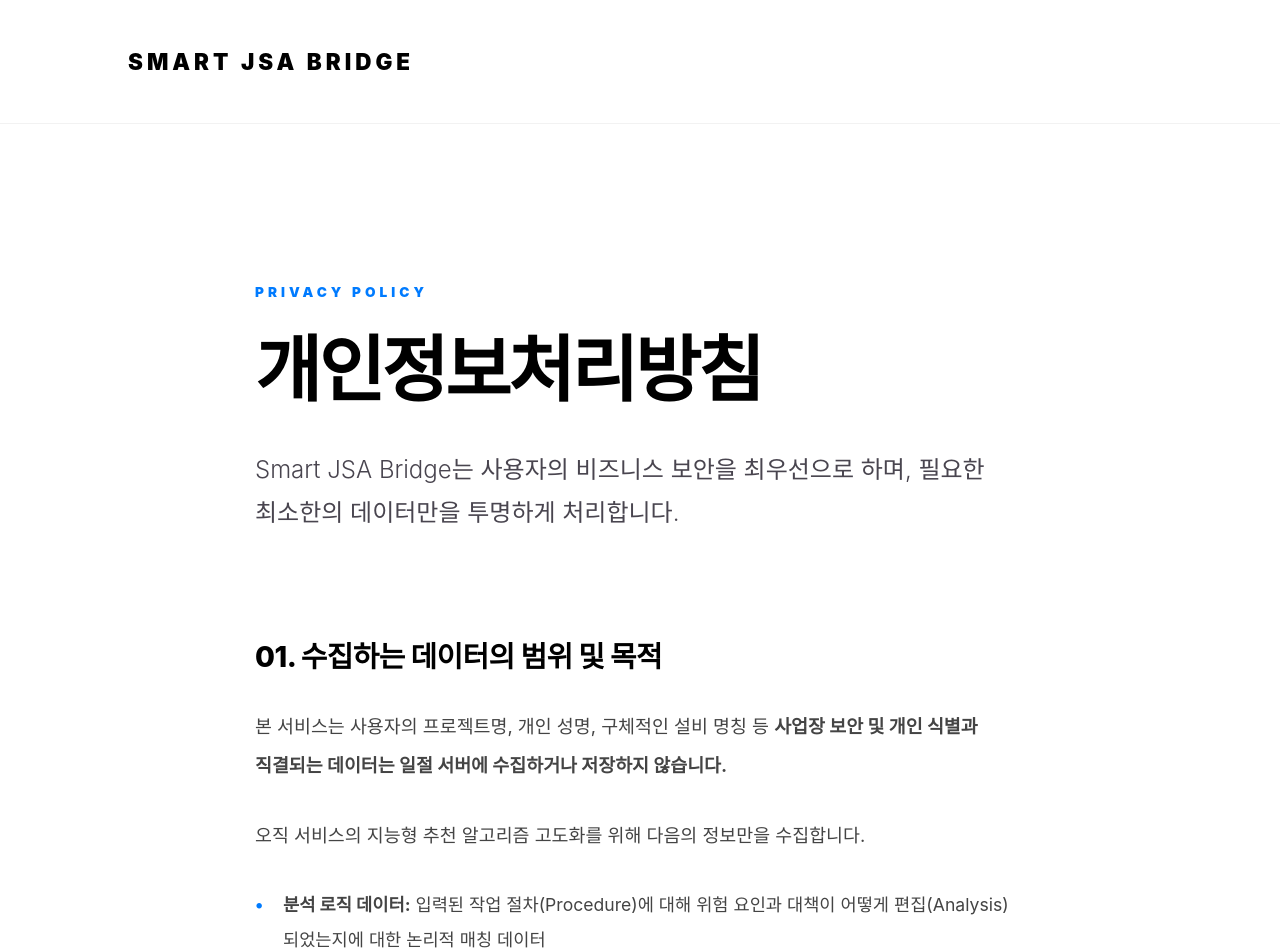
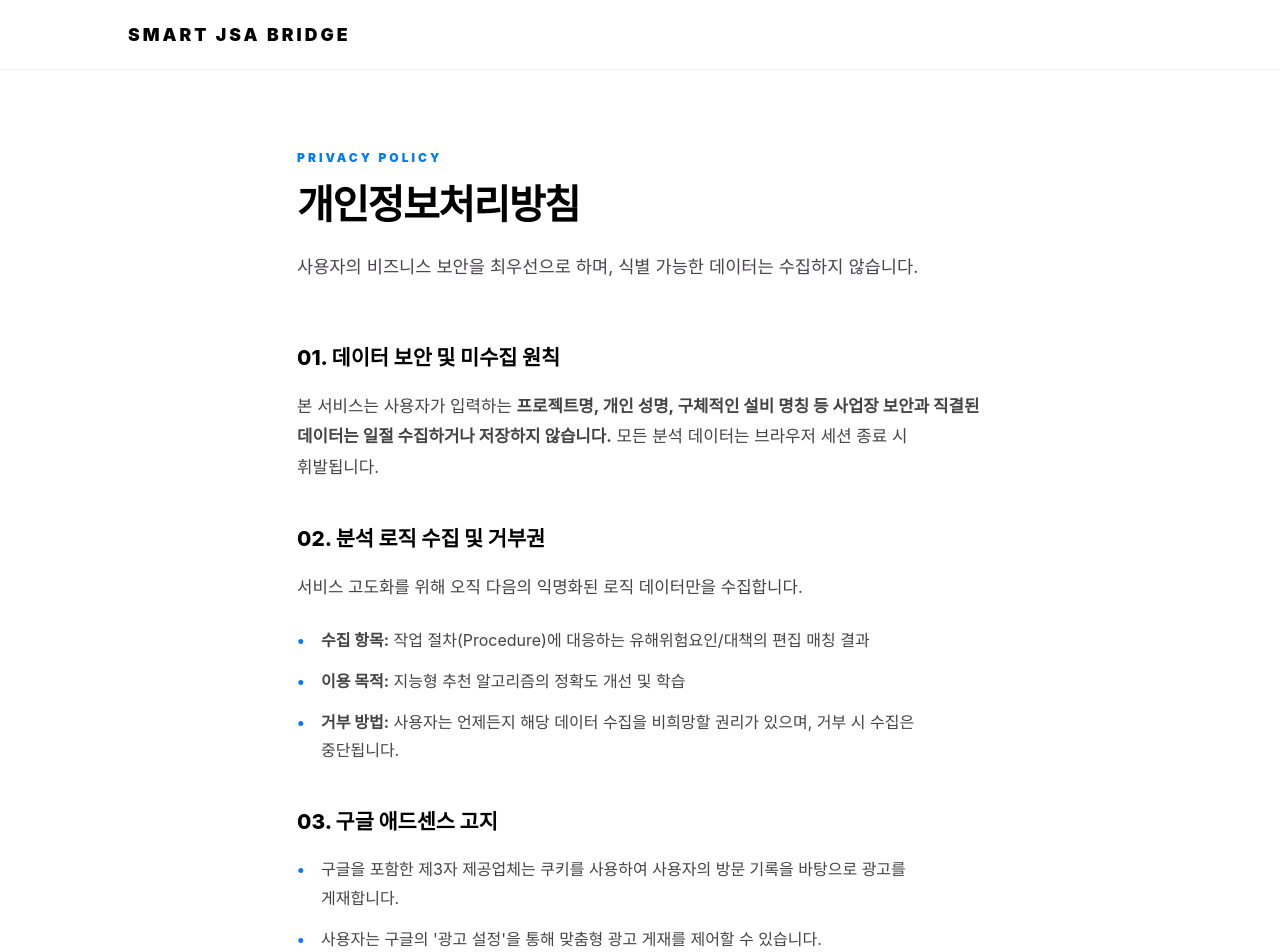
Before and after one commit to hanghanghu716-dotcom/smart-jsa-bridge, a React (Vite) app: page /privacy in a window 1280 px wide. Shown: the top 952 px of the page. Built offline with nearby package versions, Linux system fonts and the light colour scheme; a web font is replaced by a local one.

Commit message:
Add files via upload

```diff
--- a/src/pages/Privacy.jsx
+++ b/src/pages/Privacy.jsx
@@ -13,33 +13,24 @@ export default function Privacy() {
         <div style={styles.container}>
           <span style={styles.tag}>PRIVACY POLICY</span>
           <h2 style={styles.heading}>개인정보처리방침</h2>
-          <p style={styles.subHeading}>Smart JSA Bridge는 사용자의 비즈니스 보안을 최우선으로 하며, 필요한 최소한의 데이터만을 투명하게 처리합니다.</p>
+          <p style={styles.subHeading}>사용자의 비즈니스 보안을 최우선으로 하며, 식별 가능한 데이터는 수집하지 않습니다.</p>
 
           <div style={styles.articleSection}>
-            <h3 style={styles.articleH3}>01. 수집하는 데이터의 범위 및 목적</h3>
-            <p style={styles.articleP}>본 서비스는 사용자의 프로젝트명, 개인 성명, 구체적인 설비 명칭 등 <strong>사업장 보안 및 개인 식별과 직결되는 데이터는 일절 서버에 수집하거나 저장하지 않습니다.</strong></p>
-            <p style={styles.articleP}>오직 서비스의 지능형 추천 알고리즘 고도화를 위해 다음의 정보만을 수집합니다.</p>
+            <h3 style={styles.articleH3}>01. 데이터 보안 및 미수집 원칙</h3>
+            <p style={styles.articleP}>본 서비스는 사용자가 입력하는 <strong>프로젝트명, 개인 성명, 구체적인 설비 명칭 등 사업장 보안과 직결된 데이터는 일절 수집하거나 저장하지 않습니다.</strong> 모든 분석 데이터는 브라우저 세션 종료 시 휘발됩니다.</p>
+
+            <h3 style={styles.articleH3}>02. 분석 로직 수집 및 거부권</h3>
+            <p style={styles.articleP}>서비스 고도화를 위해 오직 다음의 익명화된 로직 데이터만을 수집합니다.</p>
             <ul style={styles.listWrapper}>
-              <li style={styles.listItem}><span style={styles.listBullet}>•</span> <strong>분석 로직 데이터:</strong> 입력된 작업 절차(Procedure)에 대해 위험 요인과 대책이 어떻게 편집(Analysis)되었는지에 대한 논리적 매칭 데이터</li>
-              <li style={styles.listItem}><span style={styles.listBullet}>•</span> <strong>수집 목적:</strong> 유사 작업에 대한 더 정확한 안전 대책 추천 엔진 학습</li>
-              <li style={styles.listItem}><span style={styles.listBullet}>•</span> <strong>사용자 제어권:</strong> 이용자는 설정 메뉴를 통해 해당 로직 데이터의 수집 여부를 언제든지 거부(Opt-out)할 수 있습니다.</li>
+              <li style={styles.listItem}><span style={styles.listBullet}>•</span> <strong>수집 항목:</strong> 작업 절차(Procedure)에 대응하는 유해위험요인/대책의 편집 매칭 결과</li>
+              <li style={styles.listItem}><span style={styles.listBullet}>•</span> <strong>이용 목적:</strong> 지능형 추천 알고리즘의 정확도 개선 및 학습</li>
+              <li style={styles.listItem}><span style={styles.listBullet}>•</span> <strong>거부 방법:</strong> 사용자는 언제든지 해당 데이터 수집을 비희망할 권리가 있으며, 거부 시 수집은 중단됩니다.</li>
             </ul>
 
-            <h3 style={styles.articleH3}>02. 구글 애드센스 및 제3자 쿠키 고지</h3>
-            <p style={styles.articleP}>본 서비스는 구글(Google)에서 제공하는 광고 서비스인 '애드센스'를 이용합니다.</p>
+            <h3 style={styles.articleH3}>03. 구글 애드센스 고지</h3>
             <ul style={styles.listWrapper}>
-              <li style={styles.listItem}><span style={styles.listBullet}>•</span> 구글을 포함한 제3자 제공업체는 쿠키를 사용하여 사용자의 이전 방문 기록을 바탕으로 광고를 게재합니다.</li>
-              <li style={styles.listItem}><span style={styles.listBullet}>•</span> 사용자는 구글의 '광고 설정' 페이지를 방문하여 맞춤형 광고 게재를 중단할 수 있습니다.</li>
-            </ul>
-
-            <h3 style={styles.articleH3}>03. 데이터의 보유 및 보안 조치</h3>
-            <p style={styles.articleP}>수집된 분석 로직 데이터는 식별 불가능한 형태로 암호화되어 관리되며, 서비스 개선 목적이 달성된 후 즉시 파기됩니다. 브라우저 세션 내에서 처리되는 임시 프로젝트 데이터는 리포트 생성 종료 시 서버에 남지 않고 소멸됩니다.</p>
-
-            <h3 style={styles.articleH3}>04. 개인정보 보호책임자</h3>
-            <p style={styles.articleP}>문의사항이 있으신 경우 다음의 담당자에게 연락해 주시기 바랍니다.</p>
-            <ul style={styles.listWrapper}>
-              <li style={styles.listItem}><span style={styles.listBullet}>•</span> <strong>담당자:</strong> yizuno</li>
-              <li style={styles.listItem}><span style={styles.listBullet}>•</span> <strong>이메일:</strong> yizuno9@naver.com</li>
+              <li style={styles.listItem}><span style={styles.listBullet}>•</span> 구글을 포함한 제3자 제공업체는 쿠키를 사용하여 사용자의 방문 기록을 바탕으로 광고를 게재합니다.</li>
+              <li style={styles.listItem}><span style={styles.listBullet}>•</span> 사용자는 구글의 '광고 설정'을 통해 맞춤형 광고 게재를 제어할 수 있습니다.</li>
             </ul>
           </div>
         </div>
@@ -50,38 +41,42 @@ export default function Privacy() {
   );
 }
 
-// 스타일은 하단 공통 정의 참고
 const styles = {
+  /* 레이아웃: 여백 압축 */
   wrapper: { backgroundColor: '#fff', color: '#1c1b1f', minHeight: '100vh', display: 'flex', flexDirection: 'column' },
-  header: { padding: '3rem 10%', borderBottom: '1px solid #f2f2f2' },
-  logo: { fontSize: '1.4rem', fontWeight: '900', letterSpacing: '4px', textTransform: 'uppercase', color: '#000', cursor: 'pointer' },
+  header: { padding: '1.5rem 10%', borderBottom: '1px solid #f2f2f2' },
+  logo: { fontSize: '1.1rem', fontWeight: '900', letterSpacing: '3px', textTransform: 'uppercase', color: '#000', cursor: 'pointer' },
 
-  contentSection: { padding: '160px 0', flex: 1 },
-  container: { maxWidth: '850px', margin: '0 auto', padding: '0 40px' },
+  /* 콘텐츠 섹션: 상하 패딩을 80px로 대폭 축소 (기존 160px) */
+  contentSection: { padding: '80px 0', flex: 1 },
+  container: { maxWidth: '750px', margin: '0 auto', padding: '0 32px' },
 
-  tag: { color: '#007bff', fontWeight: '900', fontSize: '0.85rem', letterSpacing: '4px', textTransform: 'uppercase', marginBottom: '32px', display: 'block' },
-  heading: { fontSize: '4.5rem', fontWeight: '900', marginBottom: '40px', letterSpacing: '-3px', lineHeight: '1.05', wordBreak: 'keep-all', color: '#000' },
-  subHeading: { fontSize: '1.5rem', lineHeight: '1.8', color: '#49454f', marginBottom: '100px', fontWeight: '300', wordBreak: 'keep-all' },
+  /* 타이포그래피: 크기 축소 및 가독성 유지 */
+  tag: { color: '#007bff', fontWeight: '900', fontSize: '0.75rem', letterSpacing: '3px', marginBottom: '16px', display: 'block' },
+  heading: { fontSize: '2.5rem', fontWeight: '900', marginBottom: '24px', letterSpacing: '-1.5px', lineHeight: '1.2', wordBreak: 'keep-all', color: '#000' },
+  subHeading: { fontSize: '1.1rem', lineHeight: '1.6', color: '#49454f', marginBottom: '60px', wordBreak: 'keep-all' },
 
-  articleSection: { marginBottom: '120px' },
-  articleH3: { fontSize: '1.8rem', fontWeight: '800', marginTop: '80px', marginBottom: '32px', color: '#000', letterSpacing: '-0.5px' },
-  articleP: { fontSize: '1.15rem', lineHeight: '2.1', color: '#444', marginBottom: '32px', wordBreak: 'keep-all' },
+  /* 본문 영역: 오밀조밀함을 방지하는 최적 간격 */
+  articleSection: { marginBottom: '60px' },
+  articleH3: { fontSize: '1.3rem', fontWeight: '800', marginTop: '40px', marginBottom: '20px', color: '#000' },
+  articleP: { fontSize: '1.05rem', lineHeight: '1.8', color: '#444', marginBottom: '24px', wordBreak: 'keep-all' },
 
-  /* [수정 핵심] 리스트 여백을 넓혀 오밀조밀함을 해결 */
-  listWrapper: { paddingLeft: '0', marginBottom: '48px', listStyleType: 'none' },
+  /* 리스트: 수직 간격을 12px로 정돈 (기존 28px) */
+  listWrapper: { paddingLeft: '0', marginBottom: '32px', listStyleType: 'none' },
   listItem: {
     position: 'relative',
-    fontSize: '1.1rem',
-    lineHeight: '2.0',
+    fontSize: '1rem',
+    lineHeight: '1.8',
     color: '#444',
-    marginBottom: '28px', // 항목 간 간격 확장
+    marginBottom: '12px',
     wordBreak: 'keep-all',
-    paddingLeft: '28px'
+    paddingLeft: '24px'
   },
   listBullet: { position: 'absolute', left: 0, color: '#007bff', fontWeight: 'bold' },
 
-  heroImgContainer: { marginTop: '80px' },
-  heroImg: { width: '100%', height: '550px', backgroundSize: 'cover', backgroundPosition: 'center', borderRadius: '32px', boxShadow: '0 40px 80px rgba(0,0,0,0.05)' },
+  /* 시각 요소: 이미지 크기 축소 */
+  imgContainer: { marginTop: '40px' },
+  heroImg: { width: '100%', height: '350px', backgroundSize: 'cover', backgroundPosition: 'center', borderRadius: '16px' },
 
-  footer: { padding: '100px 0', backgroundColor: '#1c1b1f', color: '#777', textAlign: 'center', fontSize: '0.9rem', letterSpacing: '1px' }
+  footer: { padding: '60px 0', backgroundColor: '#1c1b1f', color: '#666', textAlign: 'center', fontSize: '0.85rem' }
 };
```
